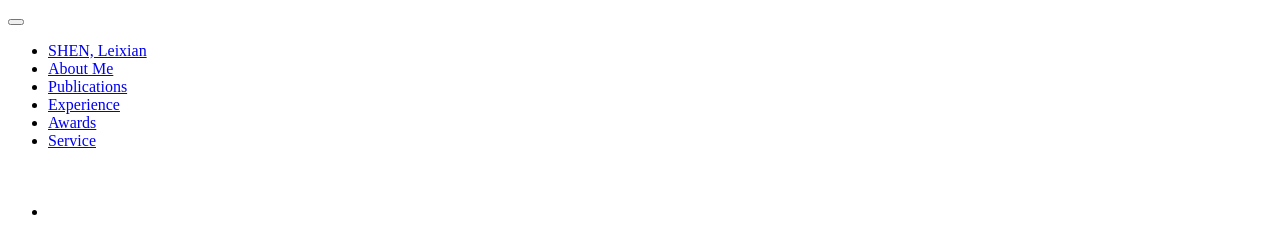
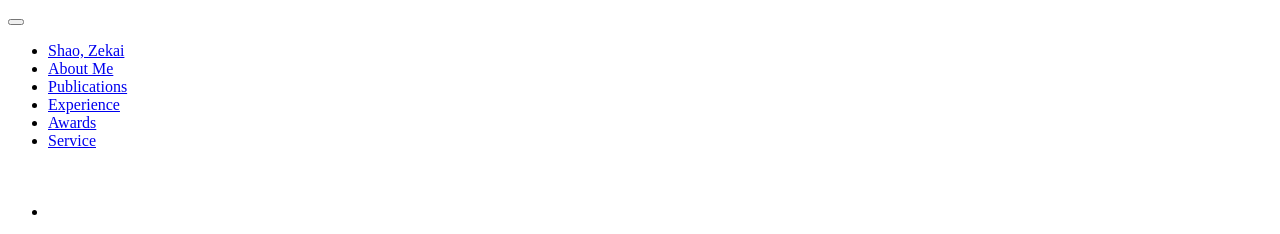
Before and after one commit to ZekaiShao25/ZekaiShao25.github.io, a Jekyll site: the page built from _pages/include/service.md, in a window 1280 px wide. Shown: the top 234 px of the page. Built offline with Jekyll 4.4.1, drawn with Linux system fonts in a browser that asks for light colours; our own code applies the rules of GitHub Pages for plain Markdown files.

Commit message:
adjust css

```diff
--- a/_includes/masthead.html
+++ b/_includes/masthead.html
@@ -4,7 +4,7 @@
       <nav id="site-nav" class="greedy-nav">
         <button><div class="navicon"></div></button>
         <ul class="visible-links">
-          <li class="masthead__menu-item masthead__menu-item--lg masthead__menu-home-item"><a href="#about-me">SHEN, Leixian</a></li>
+          <li class="masthead__menu-item masthead__menu-item--lg masthead__menu-home-item"><a href="#about-me">Shao, Zekai</a></li>
           {% for link in site.data.navigation.main %}
             <li class="masthead__menu-item"><a href="{{ domain }}{{ link.url }}">{{ link.title }}</a></li>
           {% endfor %}
--- a/_sass/_variables.scss
+++ b/_sass/_variables.scss
@@ -130,7 +130,7 @@ $right-sidebar-width-wide   : 0px;
 
 $susy: (
   columns: 12,
-  column-width: 120px,
+  column-width: 150px,
   gutters: 1/4,
   math: fluid,
   output: float,
```
